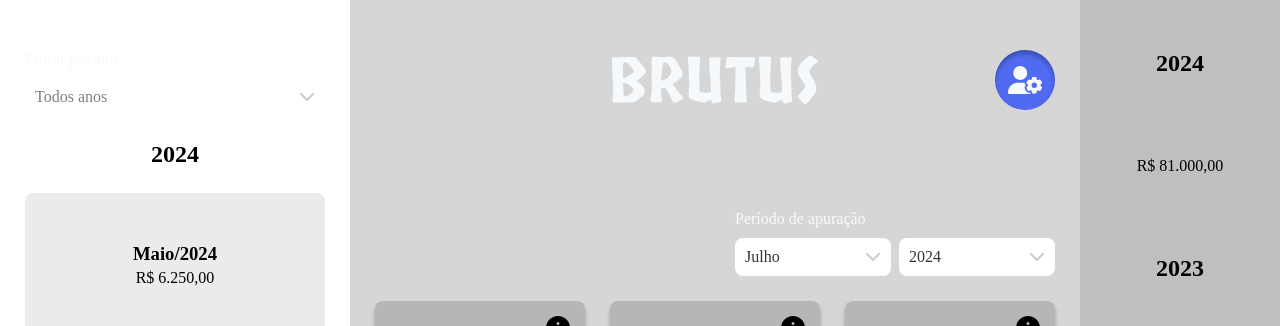
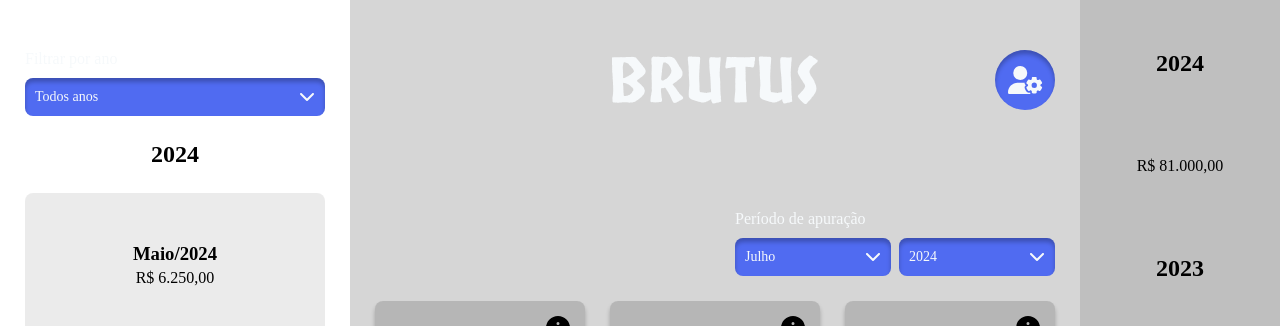
Before and after one commit to rodrigofontesdev/brutus-demo, a React (Vite) app: page / in a window 1280 px wide. Shown: the top 326 px of the page. Built offline with nearby package versions, Linux system fonts and the light colour scheme.

Commit message:
refactor(atom): apply design tokens to input component styles
Improvements:
- Split react-select components into separate files
- Fix gererics on type declarition

```diff
--- /dev/null
+++ b/src/components/atoms/Select/ClearIndicator.tsx
@@ -0,0 +1,11 @@
+import { faXmark } from '@fortawesome/free-solid-svg-icons'
+import { FontAwesomeIcon } from '@fortawesome/react-fontawesome'
+import { ClearIndicatorProps, components } from 'react-select'
+
+export function ClearIndicator({ ...rest }: ClearIndicatorProps) {
+  return (
+    <components.ClearIndicator {...rest}>
+      <FontAwesomeIcon icon={faXmark} />
+    </components.ClearIndicator>
+  )
+}
--- /dev/null
+++ b/src/components/atoms/Select/ComboBox.tsx
@@ -0,0 +1,38 @@
+import { forwardRef } from 'react'
+import Select, { GroupBase, Props, SelectInstance } from 'react-select'
+import { ClearIndicator } from './ClearIndicator'
+import { DropdownIndicator } from './DropdownIndicator'
+import { ComboBoxStyle } from './styles'
+
+export type ComboBoxVariants = 'normal' | 'large'
+
+type ComboBoxProps<
+  Option = unknown,
+  IsMulti extends boolean = false,
+  Group extends GroupBase<Option> = GroupBase<Option>
+> = {
+  id: string
+  variant?: ComboBoxVariants
+} & Omit<
+  Props<Option, IsMulti, Group>,
+  'instanceId' | 'classNamePrefix' | 'noOptionsMessage' | 'components'
+>
+
+export const ComboBox = forwardRef<SelectInstance, ComboBoxProps>(
+  ({ id, name, variant, ...rest }: ComboBoxProps, ref) => {
+    return (
+      <ComboBoxStyle $variant={variant ?? 'normal'}>
+        <Select
+          id={id}
+          instanceId={id}
+          name={name ?? id}
+          classNamePrefix="selectControl"
+          noOptionsMessage={() => 'Sem opções'}
+          components={{ DropdownIndicator, ClearIndicator }}
+          ref={ref}
+          {...rest}
+        />
+      </ComboBoxStyle>
+    )
+  }
+)
--- /dev/null
+++ b/src/components/atoms/Select/DropdownIndicator.tsx
@@ -0,0 +1,11 @@
+import { faChevronDown } from '@fortawesome/free-solid-svg-icons'
+import { FontAwesomeIcon } from '@fortawesome/react-fontawesome'
+import { DropdownIndicatorProps, components } from 'react-select'
+
+export function DropdownIndicator({ ...rest }: DropdownIndicatorProps) {
+  return (
+    <components.DropdownIndicator {...rest}>
+      <FontAwesomeIcon icon={faChevronDown} />
+    </components.DropdownIndicator>
+  )
+}
--- a/src/components/atoms/Select/index.tsx
+++ b/src/components/atoms/Select/index.tsx
@@ -1,62 +1 @@
-import { faChevronDown, faXmark } from '@fortawesome/free-solid-svg-icons'
-import { FontAwesomeIcon } from '@fortawesome/react-fontawesome'
-import { forwardRef } from 'react'
-import Select, {
-  ClearIndicatorProps,
-  DropdownIndicatorProps,
-  GroupBase,
-  Props,
-  SelectInstance,
-  components,
-} from 'react-select'
-import { ComboBoxStyle } from './styles'
-
-export type ComboBoxVariants = 'normal' | 'large'
-
-type ComboBoxProps<
-  Option,
-  IsMulti extends boolean = false,
-  Group extends GroupBase<Option> = GroupBase<Option>
-> = {
-  id: string
-  variant?: ComboBoxVariants
-} & Omit<
-  Props<Option, IsMulti, Group>,
-  'instanceId' | 'classNamePrefix' | 'noOptionsMessage' | 'components'
->
-
-const DropdownIndicator = ({ ...rest }: DropdownIndicatorProps) => {
-  return (
-    <components.DropdownIndicator {...rest}>
-      <FontAwesomeIcon icon={faChevronDown} />
-    </components.DropdownIndicator>
-  )
-}
-
-const ClearIndicator = ({ ...rest }: ClearIndicatorProps) => {
-  return (
-    <components.ClearIndicator {...rest}>
-      <FontAwesomeIcon icon={faXmark} />
-    </components.ClearIndicator>
-  )
-}
-
-export const ComboBox = forwardRef<
-  SelectInstance,
-  ComboBoxProps<unknown, false, GroupBase<unknown>>
->(({ id, name, variant, ...rest }: ComboBoxProps<unknown, false, GroupBase<unknown>>, ref) => {
-  return (
-    <ComboBoxStyle $variant={variant ?? 'normal'}>
-      <Select
-        id={id}
-        instanceId={id}
-        name={name ?? id}
-        classNamePrefix="selectControl"
-        noOptionsMessage={() => 'Sem opções'}
-        components={{ DropdownIndicator, ClearIndicator }}
-        ref={ref}
-        {...rest}
-      />
-    </ComboBoxStyle>
-  )
-})
+export { ComboBox } from './ComboBox'
--- a/src/components/atoms/Select/styles.ts
+++ b/src/components/atoms/Select/styles.ts
@@ -1,39 +1,37 @@
 import styled, { css } from 'styled-components'
-import { ComboBoxVariants } from '.'
+import { ComboBoxVariants } from './ComboBox'
 
 export const ComboBoxStyle = styled.div<{ $variant: ComboBoxVariants }>`
   .selectControl__control {
-    ${(props) => {
-      switch (props.$variant) {
+    ${({ $variant, theme }) => {
+      switch ($variant) {
         case 'large':
           return css`
-            height: 60px;
-            font: ${props.theme.input};
-            padding: 1.25rem;
+            font-size: ${theme.font.md};
+            padding: ${theme.space[4]};
           `
         default:
           return css`
-            height: 38px;
-            font: ${props.theme['input-sm']};
-            padding: 0.625rem;
+            font-size: ${theme.font.sm};
+            padding: ${theme.space[2]};
           `
       }
     }}
 
     width: 100%;
-    background-color: ${(props) => props.theme['blue-400']};
-    color: ${(props) => props.theme['blue-50']};
+    background-color: ${({ theme }) => theme.blue[400]};
+    color: ${({ theme }) => theme.blue[50]};
     border: none;
-    border-radius: 0.5rem;
-    box-shadow: ${(props) => props.theme['shadow-inner']};
+    border-radius: ${({ theme }) => theme.radii.md};
+    box-shadow: ${({ theme }) => theme.shadow.inner.md};
     transition: none;
 
     &.selectControl__control--is-focused {
-      outline: ${(props) => props.theme['outline']} !important;
+      outline: ${({ theme }) => theme.outline.blue.alpha[30]} !important;
     }
 
     &.selectControl__control--is-disabled {
-      background: ${(props) => props.theme['blue-800']};
+      background: ${({ theme }) => theme.blue[800]};
       cursor: default;
     }
 
@@ -43,13 +41,13 @@ export const ComboBoxStyle = styled.div<{ $variant: ComboBoxVariants }>`
       .selectControl__placeholder,
       .selectControl__single-value,
       .selectControl__input-container {
-        color: ${(props) => props.theme['blue-50']};
+        color: ${({ theme }) => theme.blue[50]};
         padding: 0;
         margin: 0;
       }
 
       .selectControl__placeholder {
-        color: ${(props) => props.theme['blue-50']};
+        color: ${({ theme }) => theme.blue[50]};
       }
     }
 
@@ -61,12 +59,13 @@ export const ComboBoxStyle = styled.div<{ $variant: ComboBoxVariants }>`
       }
 
       .selectControl__indicator {
-        color: ${(props) => props.theme['blue-50']};
-        font-size: ${(props) => (props.$variant === 'normal' ? '1rem' : '1.25rem')};
+        color: ${({ theme }) => theme.blue[50]};
+        font-size: ${({ $variant, theme }) =>
+          $variant === 'normal' ? theme.font.md : theme.font.xl};
         padding: 0;
-        margin-left: 0.75rem;
+        margin-left: ${({ theme }) => theme.space[3]};
         cursor: pointer;
-        transition: filter 400ms;
+        transition: filter ${({ theme }) => theme.duration.normal};
 
         &:hover {
           filter: brightness(80%);
@@ -74,45 +73,54 @@ export const ComboBoxStyle = styled.div<{ $variant: ComboBoxVariants }>`
       }
 
       .selectControl__clear-indicator {
-        color: ${(props) => props.theme['red-400']};
+        color: ${({ theme }) => theme.red[400]};
         padding-top: 1px;
       }
     }
   }
 
   .selectControl__menu {
-    background-color: ${(props) => props.theme['blue-400']};
+    background-color: ${({ theme }) => theme.blue[400]};
+    margin-top: ${({ theme }) => theme.space[1]};
     border-top-left-radius: 6px;
     border-bottom-left-radius: 6px;
-    margin-top: 4px;
     overflow: hidden;
 
     .selectControl__menu-list {
       padding: 0;
       scrollbar-width: thin;
-      scrollbar-color: rgb(0 0 0 / 35%) ${(props) => props.theme['blue-400']};
+      scrollbar-color: ${({ theme }) => theme.black.alpha[50]} ${({ theme }) => theme.blue[400]};
 
       .selectControl__option {
-        font: ${(props) =>
-          props.$variant === 'normal' ? props.theme['input-sm'] : props.theme.input};
-        padding: ${(props) => (props.$variant === 'normal' ? '0.625rem' : '0.875rem 1.25rem')};
+        font-size: ${({ $variant, theme }) =>
+          $variant === 'normal' ? theme.font.sm : theme.font.md};
+        padding: ${({ $variant, theme }) =>
+          $variant === 'normal' ? theme.space[2] : `${theme.space[3]} ${theme.space[4]}`};
 
         &:hover {
-          background: linear-gradient(0deg, rgb(0 0 0 / 25%) 0%, rgb(0 0 0 / 25%) 100%),
-            ${(props) => props.theme['blue-400']};
+          background: linear-gradient(
+              0deg,
+              ${({ theme }) => theme.black.alpha[25]} 0%,
+              ${({ theme }) => theme.black.alpha[25]} 100%
+            ),
+            ${({ theme }) => theme.blue[400]};
         }
       }
 
       .selectControl__option--is-focused,
       .selectControl__option--is-selected {
-        background: linear-gradient(0deg, rgb(0 0 0 / 25%) 0%, rgb(0 0 0 / 25%) 100%),
-          ${(props) => props.theme['blue-400']};
+        background: linear-gradient(
+            0deg,
+            ${({ theme }) => theme.black.alpha[25]} 0%,
+            ${({ theme }) => theme.black.alpha[25]} 100%
+          ),
+          ${({ theme }) => theme.blue[400]};
       }
 
       .selectControl__menu-notice {
-        color: ${(props) => props.theme['blue-50']};
-        font: ${(props) =>
-          props.$variant === 'normal' ? props.theme['input-sm'] : props.theme.input};
+        color: ${({ theme }) => theme.blue[50]};
+        font-size: ${({ $variant, theme }) =>
+          $variant === 'normal' ? theme.font.sm : theme.font.md};
       }
     }
   }
```
